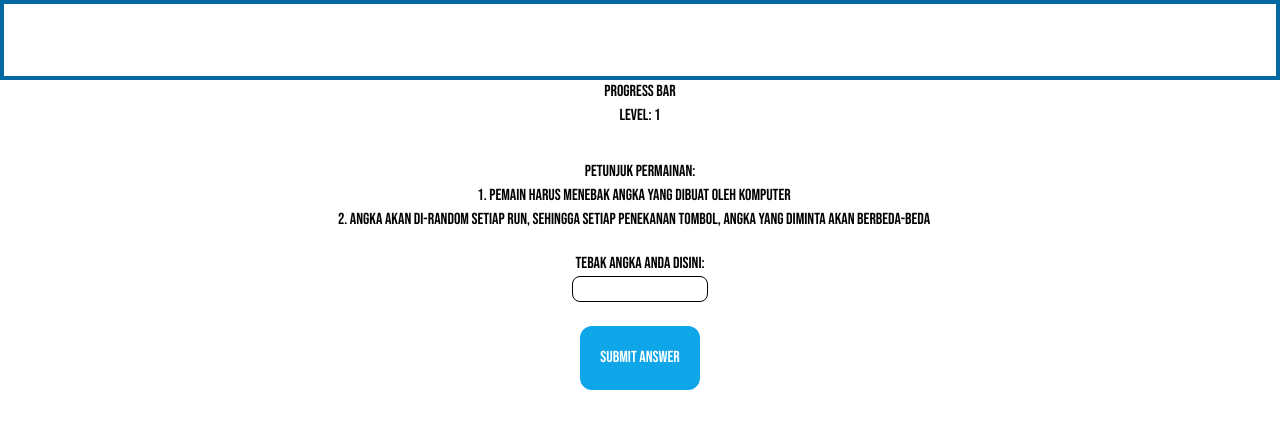
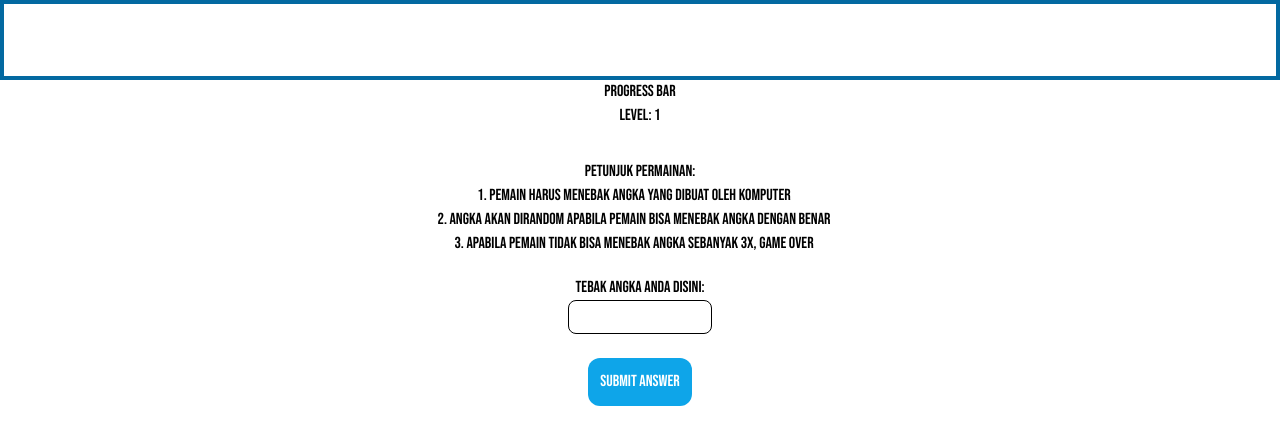
Before and after one commit to burjoy/Random-Counter, a plain HTML site: page index.html in a window 1280 px wide. Drawn offline with nearby package versions, Linux system fonts and the light colour scheme.

Commit message:
Update index.html
change how to play instruction

```diff
--- a/index.html
+++ b/index.html
@@ -29,13 +29,13 @@
 		<h2 class="text-center">Petunjuk Permainan:</h2>
 		<ul class="list-decimal mx-3 flex flex-col items-center">
 			<li class="">Pemain harus menebak angka yang dibuat oleh komputer</li>
-			<li class="">Angka akan di-random setiap run, sehingga setiap penekanan tombol, angka yang diminta akan
-				berbeda-beda</li>
+			<li class="">Angka akan dirandom apabila pemain bisa menebak angka dengan benar</li>
+			<li>Apabila pemain tidak bisa menebak angka sebanyak 3x, game over</li>
 		</ul>
 		<div class="flex flex-col items-center justify-center my-5">
 			<p class="font-['Bebas_Neue']">Tebak Angka Anda Disini:</p>
-			<input type="text" class="border border-black rounded-lg" id="tebakan"><br>
-			<button class="border-1 p-5 font-['Bebas_Neue'] bg-sky-500 hover:bg-sky-800 rounded-xl text-white"
+			<input type="text" class="border border-black rounded-lg p-1" id="tebakan"><br>
+			<button class="border-1 p-3 font-['Bebas_Neue'] bg-sky-500 hover:bg-sky-800 rounded-xl text-white"
 				id="butts">Submit
 				Answer</button>
 		</div>
```
